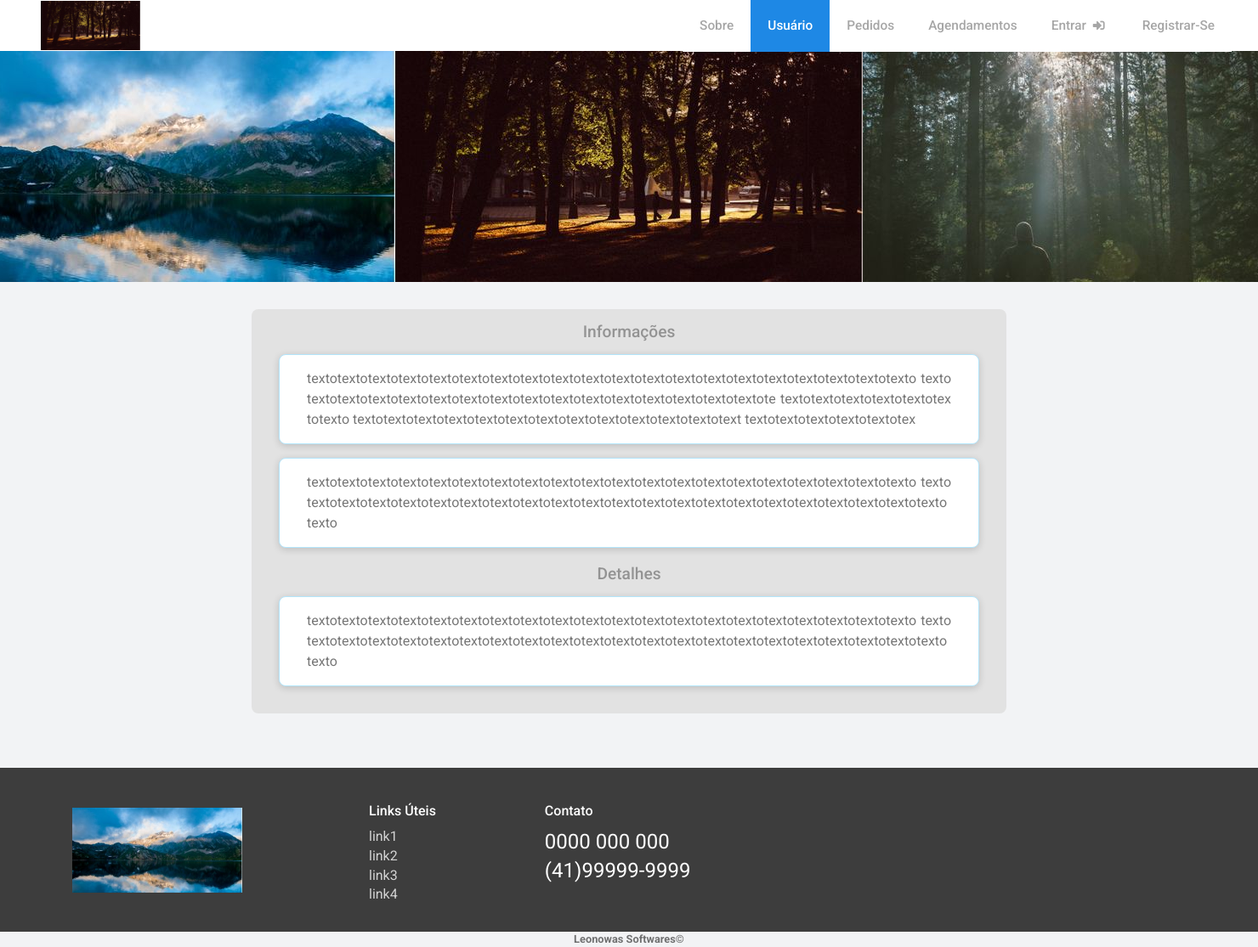
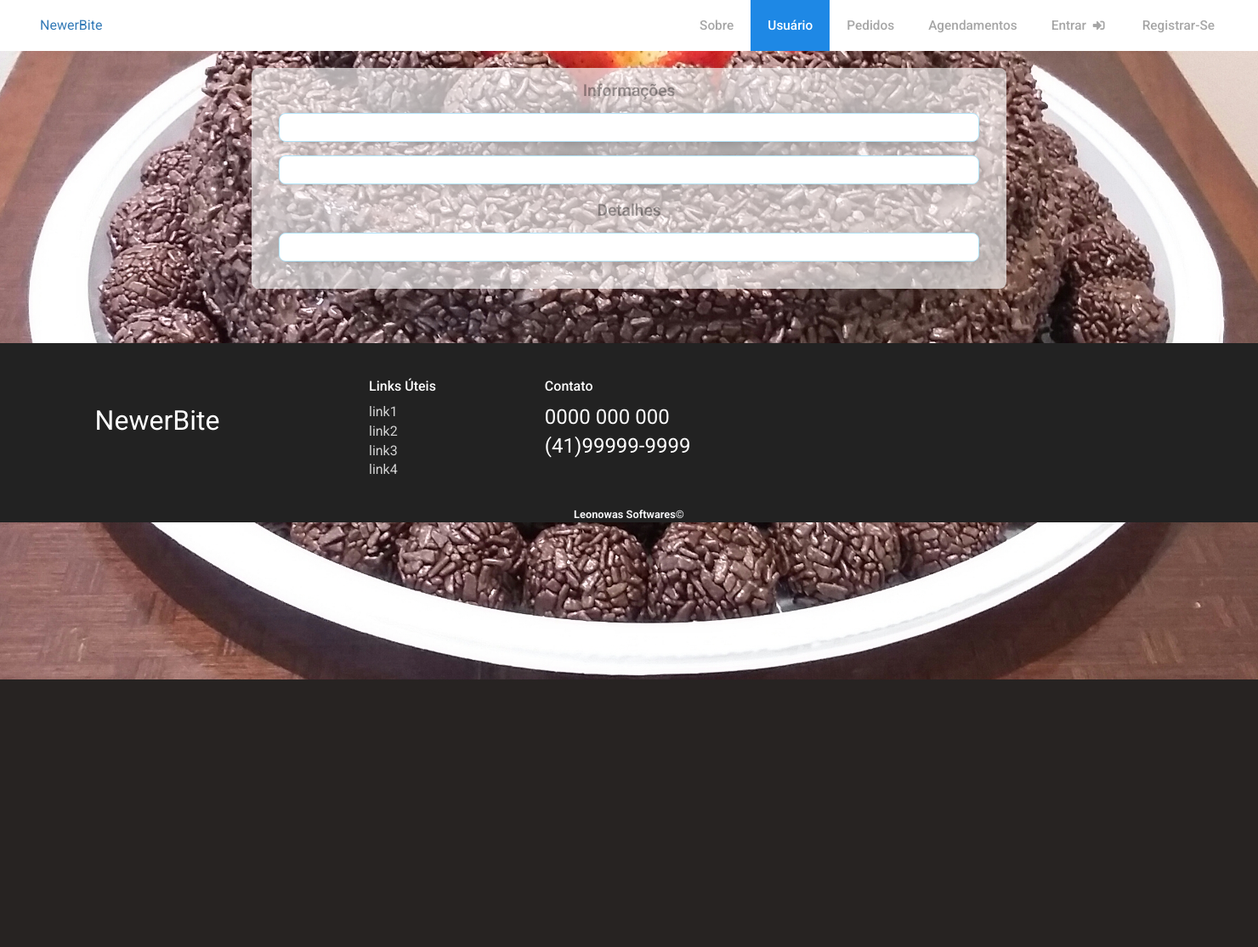
Before and after one commit to Gustavo-Leonart/project-ifpr, a PHP site: page / in a window 1480 px wide; the page is wider, and only the part inside the window is pictured. Shown: that part at 85% size. After the commit the page ends 800 px from the top of that part, so only its background shows below. Run offline with PHP 8.4, Linux system fonts and the light colour scheme; some libraries are stand-ins or nearby versions.

Commit message:
ajustes e banner finalizado

```diff
--- a/projeto-ifpr/software/css/footer.css
+++ b/projeto-ifpr/software/css/footer.css
@@ -1,7 +1,7 @@
 .footer__container{
 	width: 100%;
 	display: flex;
-	background-color: rgba(0, 0, 0, .75);
+	background-color: #222;
 	flex-wrap: wrap;
 }
 .footer__logo__container{
@@ -50,9 +50,10 @@
 	align-items: center;
 	justify-content: center;
 	background: transparent;
+	background-color: #222;
 }
 .footer__copyright a{
-	color: rgba(0, 0, 0, .54);
+	color: #f2f3f5;
 	font-weight: 700;
 	font-size: 0.8em;
 }
--- a/projeto-ifpr/software/css/navigationbar.css
+++ b/projeto-ifpr/software/css/navigationbar.css
@@ -73,7 +73,7 @@
 }
 .menu__item > a,
 .button__modal{
-    padding: 20px!important;
+    padding: 19px 20px!important;
     color: rgba(0, 0, 0, 0.35) !important;
     font-weight: 500 !important;
     font-size: 1.1em;
--- a/projeto-ifpr/software/css/style.css
+++ b/projeto-ifpr/software/css/style.css
@@ -6,7 +6,9 @@
 body{
 	font-family: 'Roboto', arial, sans-serif;
 	margin: 0 auto;
-	background-color: #ffffff !important;
+	background-size: cover;
+	background-repeat: no-repeat;
+	background-position: center center;
 }
 a:hover, a:focus{
 	text-decoration: none;
@@ -86,7 +88,7 @@ ul, li{
 }
 .infos__container{
 	width: 60%;
-	background-color: #e2e2e2;
+	background-color: rgba(255,255,255,.65);
 	margin: auto;
 	margin-bottom: 64px;
 	padding: 0px 32px 16px;
--- a/projeto-ifpr/software/index.html
+++ b/projeto-ifpr/software/index.html
@@ -7,7 +7,6 @@
     <meta charset="utf-8" />
     <meta name="viewport" content="width=device-width, height=device-height, initial-scale=1.0">
     <meta name="apple-mobile-web-app-capable" content="yes">
-    <script src="https://ajax.googleapis.com/ajax/libs/jquery/1.8.3/jquery.min.js"></script>
     <!-- Bootstrap  -->
     <link rel="stylesheet" href="https://maxcdn.bootstrapcdn.com/bootstrap/3.3.7/css/bootstrap.min.css">
     <!-- Roboto Font  -->
@@ -24,19 +23,19 @@
         }
     </style>
 </head>
-<body>
+<body style="background-image: url( 'images/bolos-bolo.jpg' );">
     <!-- Navigation bar -->
     <section id="navbar"></section>
     <!-- Main content -->
     <section>
         <!-- IMGS -->
-        <div class="slideshow__container">
+        <!-- <div class="slideshow__container">
             <div class="imgs__container">
                 <img class="plusSlides fade img-responsive" src="images/img1.jpg">
                 <img class="plusSlides fade img-responsive" src="images/img2.jpg">
                 <img class="plusSlides fade img-responsive" src="images/img3.jpg">
             </div>
-        </div>
+        </div> -->
     </section>
     <!-- Informações -->
     <section>
@@ -44,24 +43,18 @@
             <h1 class="infos__title">Informações</h1>
             <div class="block__infos">
                 <p class="infos">
-                   textotextotextotextotextotextotextotextotextotextotextotextotextotextotextotextotextotextotextotexto
-                   textotextotextotextotextotextotextotextotextotextotextotextotextotextotextotextote
-                   textotextotextotextotextotextotexto
-                   textotextotextotextotextotextotextotextotextotextotextotextotext
-                   textotextotextotextotextotex
+
                </p>
            </div>
            <div class="block__infos">
                <p class="infos">
-                   textotextotextotextotextotextotextotextotextotextotextotextotextotextotextotextotextotextotextotexto
-                   textotextotextotextotextotextotextotextotextotextotextotextotextotextotextotextotextotextotextotextotextotextotexto
+
                </p>
            </div>
            <h1 class="infos__title">Detalhes</h1>
            <div class="block__infos">
                <p class="infos">
-                   textotextotextotextotextotextotextotextotextotextotextotextotextotextotextotextotextotextotextotexto
-                   textotextotextotextotextotextotextotextotextotextotextotextotextotextotextotextotextotextotextotextotextotextotexto
+
                </p>
            </div>
        </div>
@@ -72,6 +65,7 @@
     <script src="https://ajax.googleapis.com/ajax/libs/jquery/1.12.4/jquery.min.js"></script>
     <!-- Bootstrap JS -->
     <script src="https://maxcdn.bootstrapcdn.com/bootstrap/3.3.7/js/bootstrap.min.js"></script>
+    <div class="img__bg__body"></div>
 </body>
 </html>
 <script>
--- a/projeto-ifpr/software/standard-htmls/footer.html
+++ b/projeto-ifpr/software/standard-htmls/footer.html
@@ -1,7 +1,8 @@
 <footer class="footer__container">
     <div class="footer__logo__container">
         <div class="footer__logo">
-            <a href="#"><img src="images/img1.jpg" alt="?" style="width:200px;height:100px;" /></a>
+            <!-- <a href="#"><img src="images/img1.jpg" alt="?" style="width:200px;height:100px;" /></a> -->
+            <p style="font-size:2em;">NewerBite</p>
         </div>
     </div>
     <div class="footer__container__columns">
--- a/projeto-ifpr/software/standard-htmls/navigationbar.html
+++ b/projeto-ifpr/software/standard-htmls/navigationbar.html
@@ -10,8 +10,8 @@
         <div class="container-fluid">
             <div class="navbar-header">
                 <a href="index.html">
-                    <img src="images/img2.jpg" alt="" style="max-height:60px;border:1px solid #fff;" />
-                    <!-- <li class="menu__item"><a href="index.html">Home</a></li> -->
+                    <!-- <img src="images/img2.jpg" alt="" style="max-height:60px;border:1px solid #fff;" /> -->
+                    NewerBite
                 </a>
             </div>
             <div class="dropdown">
@@ -19,7 +19,6 @@
                     <span class="fas fa-bars" style="padding:0;"></span>
                 </button>
                 <ul class="dropdown-menu">
-                    <!-- <li class="menu__item"><a class="active" href="index.html">Home</a></li> -->
                     <li class="menu__item"><a href="sobre&contato.html">Sobre</a></li>
                     <li class="menu__item dropdown-submenu">
                         <a class="active" href="#">usuário</a>
@@ -72,11 +71,6 @@
                            <button type="submit" class="form__button__next"><span> Continuar</span></button>
                        </div>
                    </form>
-                   <!-- Cadastro -->
-                   <!-- <h4 class="register">Não possui um login?
-                       <br>
-                       <a title="Clique Aqui e registre-se!" id="cadastrar">Registre-se</a> agora!
-                   </h4> -->
                </div>
            </div>
        </div>
```
Also changed, not shown: projeto-ifpr/software/old/automaticSlides.js (added, +26 -0 lines), projeto-ifpr/software/images/Como-definir-sua-pretensão-salarial.jpg (added), projeto-ifpr/software/images/bolos-bolo.jpg (added), projeto-ifpr/software/images/download.jpg (added), 1 other file.
